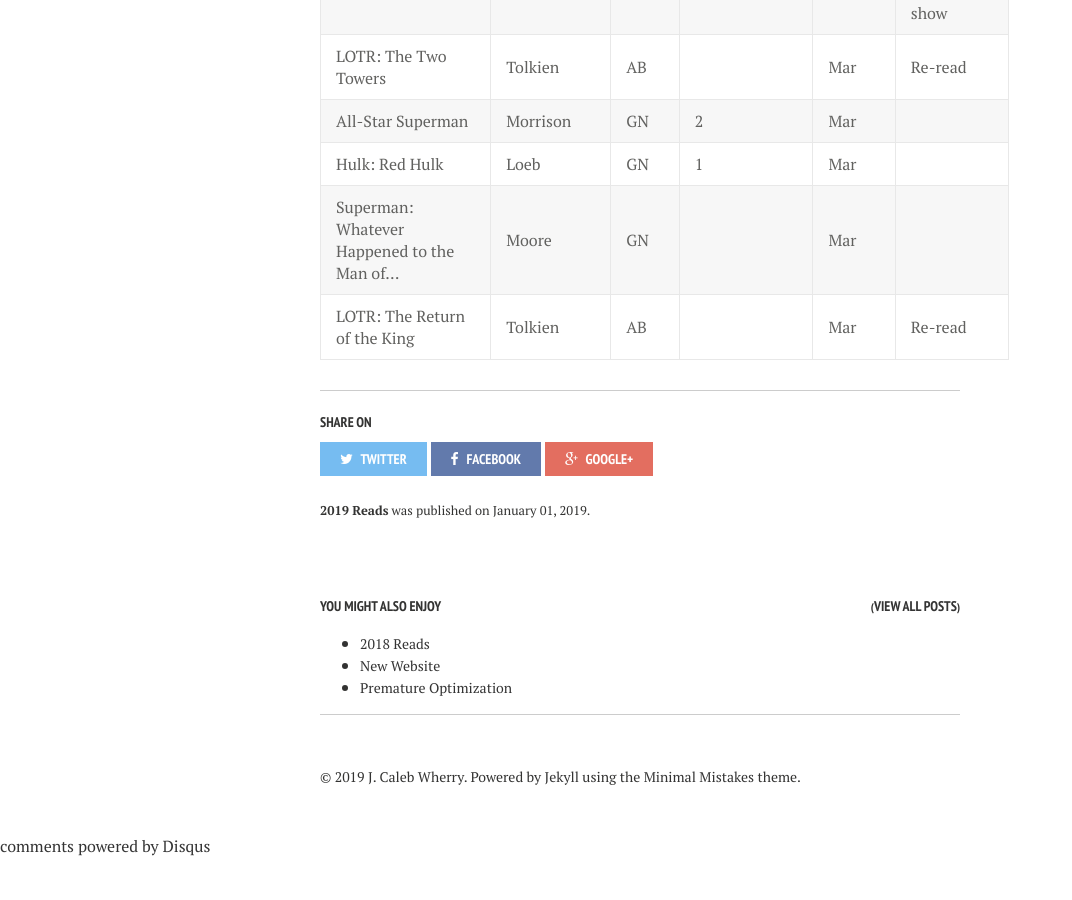
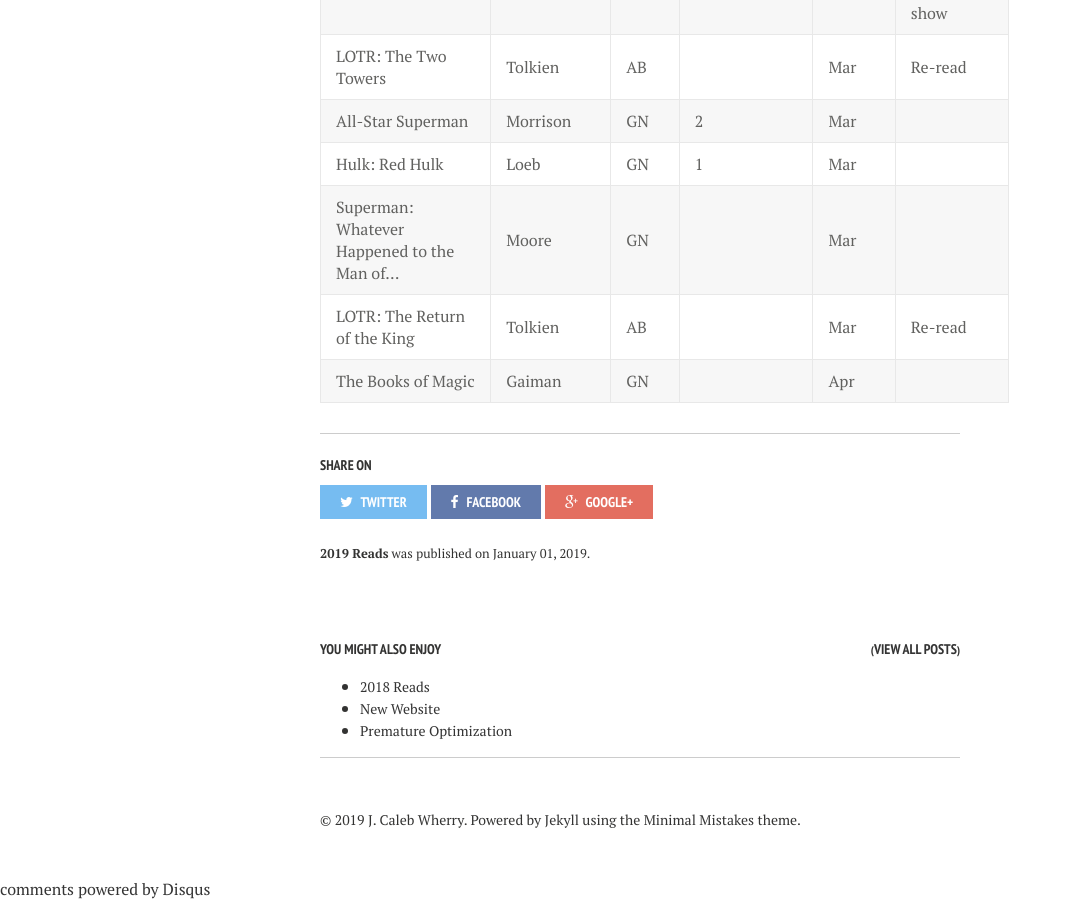
Before and after one commit to calebwherry/calebwherry.github.io, a Jekyll site: the page built from _posts/2019-01-01-2019-Reads.md, in a window 1280 px wide and 900 px high, scrolled down 5026 px. Shown: the whole window, without its empty margins (0-1072 px from the left). Built offline with Jekyll 4.4.1, drawn with Linux system fonts in a browser that asks for light colours; nearby versions of some CDN libraries; comment, search, counter and statistics services are not loaded; before the commit the page ends 5883 px from its top, so only the background shows below that.

Commit message:
Added new 2019 read

```diff
--- a/_posts/2019-01-01-2019-Reads.md
+++ b/_posts/2019-01-01-2019-Reads.md
@@ -102,3 +102,4 @@
 | Hulk: Red Hulk                                | Loeb           | GN    | 1            | Mar          |                                               |
 | Superman: Whatever Happened to the Man of...  | Moore          | GN    |              | Mar          |                                               |
 | LOTR: The Return of the King                  | Tolkien        | AB    |              | Mar          | Re-read                                       |
+| The Books of Magic                            | Gaiman         | GN    |              | Apr          |                                               |
```
